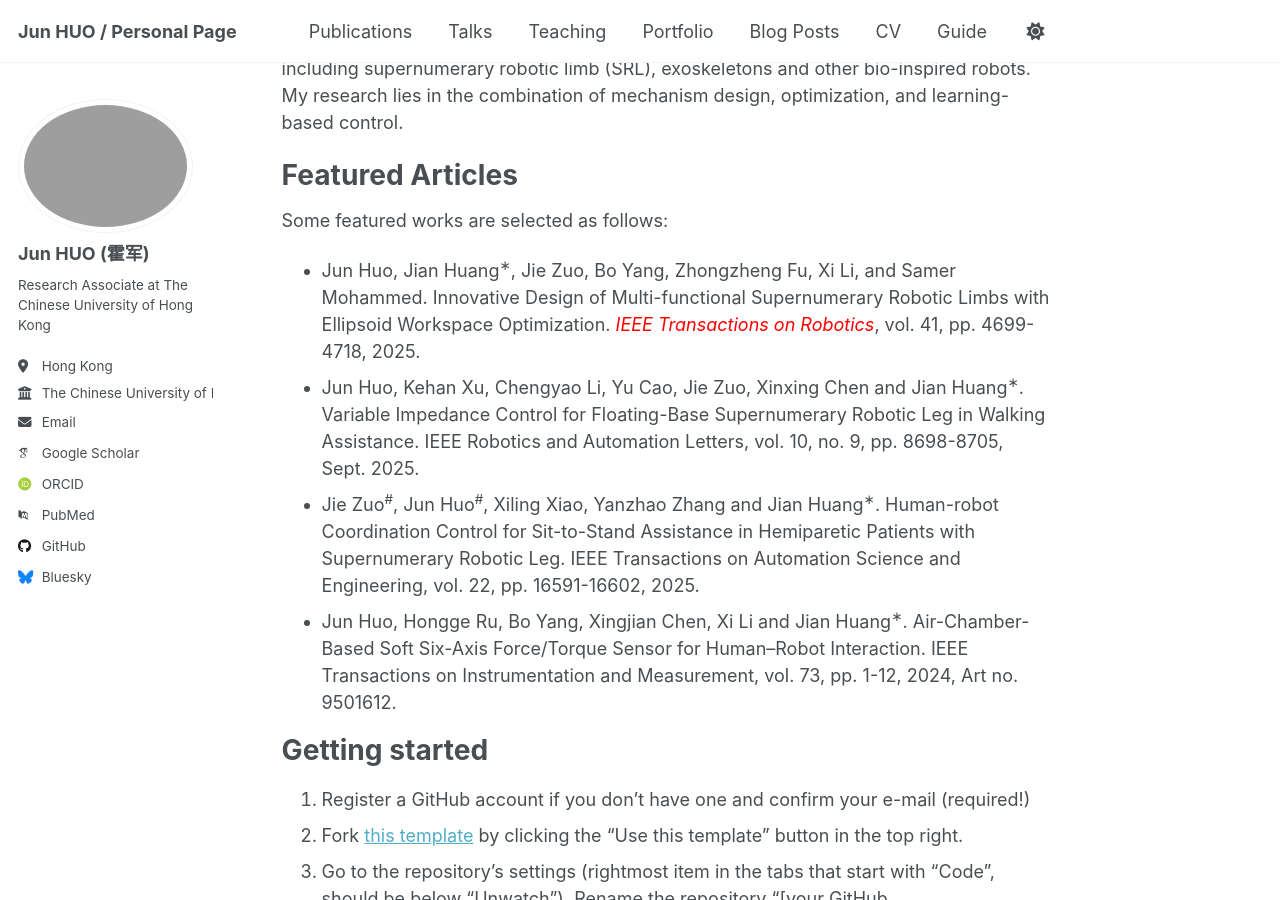
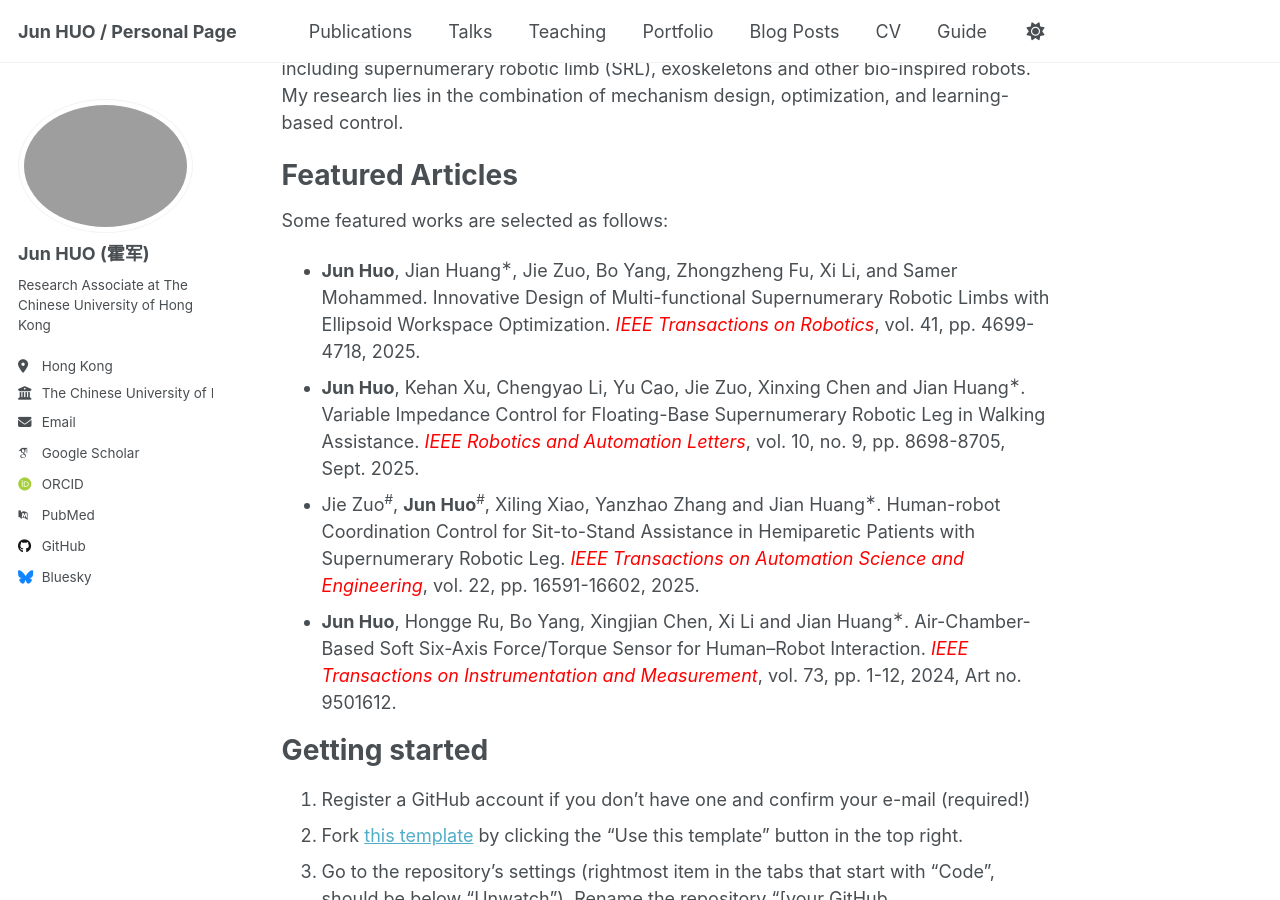
Before and after one commit to FokKwan/huojun.github.io, a Jekyll site: the page built from _pages/about.md, in a window 1280 px wide and 900 px high, scrolled down 272 px. Built offline with Jekyll 4.4.1, drawn with Linux system fonts in a browser that asks for light colours; some web fonts are replaced; a script that is not in the unit is left out.

Commit message:
Update about.md

```diff
--- a/_pages/about.md
+++ b/_pages/about.md
@@ -14,10 +14,10 @@ My current research focus on human-centered wearable rehabilitation assistive ro
 Featured Articles
 ======
 Some featured works are selected as follows:
-- Jun Huo, Jian Huang<sup>∗</sup>, Jie Zuo, Bo Yang, Zhongzheng Fu, Xi Li, and Samer Mohammed. Innovative Design of Multi-functional Supernumerary Robotic Limbs with Ellipsoid Workspace Optimization. <span style="color:red;">*IEEE Transactions on Robotics*</span>, vol. 41, pp. 4699-4718, 2025.
-- Jun Huo, Kehan Xu, Chengyao Li, Yu Cao, Jie Zuo, Xinxing Chen and Jian Huang<sup>∗</sup>. Variable Impedance Control for Floating-Base Supernumerary Robotic Leg in Walking Assistance. IEEE Robotics and Automation Letters, vol. 10, no. 9, pp. 8698-8705, Sept. 2025.
-- Jie Zuo<sup>#</sup>, Jun Huo<sup>#</sup>, Xiling Xiao, Yanzhao Zhang and Jian Huang<sup>∗</sup>. Human-robot Coordination Control for Sit-to-Stand Assistance in Hemiparetic Patients with Supernumerary Robotic Leg. IEEE Transactions on Automation Science and Engineering, vol. 22, pp. 16591-16602, 2025.
-- Jun Huo, Hongge Ru, Bo Yang, Xingjian Chen, Xi Li and Jian Huang<sup>∗</sup>. Air-Chamber-Based Soft Six-Axis Force/Torque Sensor for Human–Robot Interaction. IEEE Transactions on Instrumentation and Measurement, vol. 73, pp. 1-12, 2024, Art no. 9501612.
+- **Jun Huo**, Jian Huang<sup>∗</sup>, Jie Zuo, Bo Yang, Zhongzheng Fu, Xi Li, and Samer Mohammed. Innovative Design of Multi-functional Supernumerary Robotic Limbs with Ellipsoid Workspace Optimization. <span style="color:red;">*IEEE Transactions on Robotics*</span>, vol. 41, pp. 4699-4718, 2025.
+- **Jun Huo**, Kehan Xu, Chengyao Li, Yu Cao, Jie Zuo, Xinxing Chen and Jian Huang<sup>∗</sup>. Variable Impedance Control for Floating-Base Supernumerary Robotic Leg in Walking Assistance. <span style="color:red;">*IEEE Robotics and Automation Letters*</span>, vol. 10, no. 9, pp. 8698-8705, Sept. 2025.
+- Jie Zuo<sup>#</sup>, **Jun Huo**<sup>#</sup>, Xiling Xiao, Yanzhao Zhang and Jian Huang<sup>∗</sup>. Human-robot Coordination Control for Sit-to-Stand Assistance in Hemiparetic Patients with Supernumerary Robotic Leg. <span style="color:red;">*IEEE Transactions on Automation Science and Engineering*</span>, vol. 22, pp. 16591-16602, 2025.
+- **Jun Huo**, Hongge Ru, Bo Yang, Xingjian Chen, Xi Li and Jian Huang<sup>∗</sup>. Air-Chamber-Based Soft Six-Axis Force/Torque Sensor for Human–Robot Interaction. <span style="color:red;">*IEEE Transactions on Instrumentation and Measurement*</span>, vol. 73, pp. 1-12, 2024, Art no. 9501612.
 
 Getting started
 ======
```
